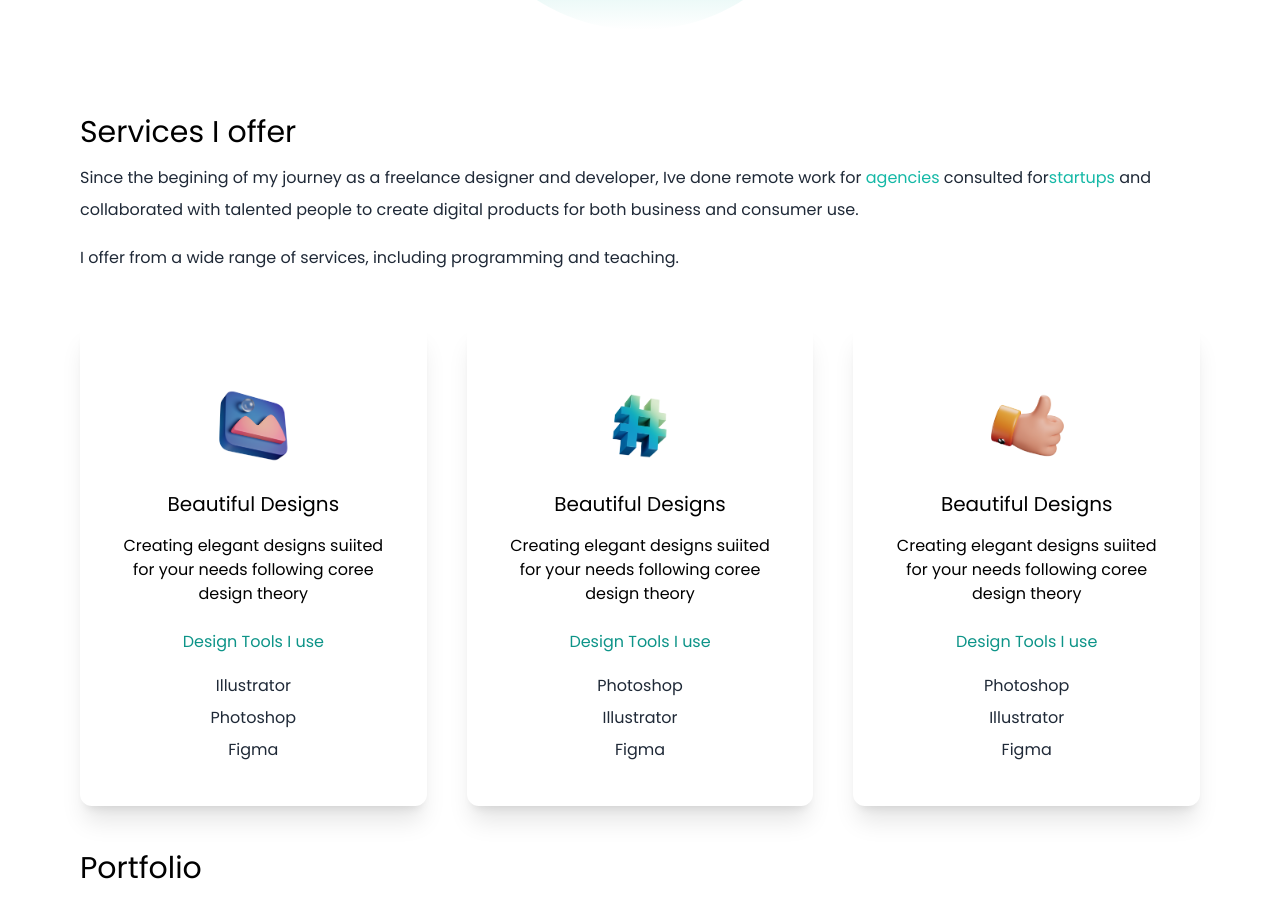
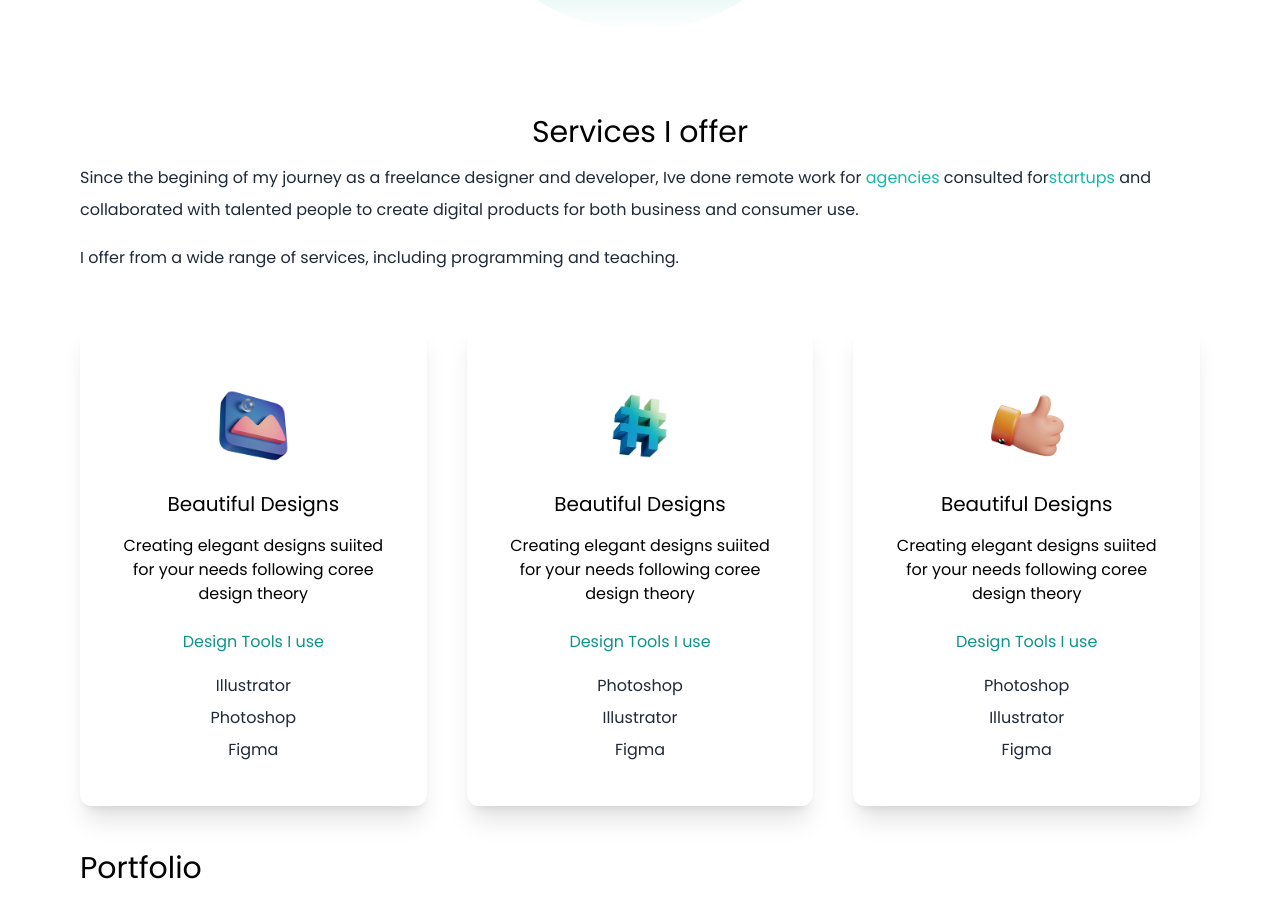
Before and after one commit to Oyawe/tailwind-react-portfolio, a React (Vite) app: page / in a window 1280 px wide. Shown: the part 966-1870 px from the top of the page. Built offline with nearby package versions, Linux system fonts and the light colour scheme.

Commit message:
dream corrections

```diff
--- a/src/App.jsx
+++ b/src/App.jsx
@@ -72,9 +72,12 @@ function App() {
           </section>
         </section>
 
+        {/* services section  */}
         <section>
           <div>
-            <h3 className="py-1 text-3xl dark:text-white">Services I offer</h3>
+            <h3 className="py-1 text-3xl text-center dark:text-white">
+              Services I offer
+            </h3>
             <p className="py-2 leading-8 text-gray-800 text-md dark:text-gray-400">
               Since the begining of my journey as a freelance designer and
               developer, Ive done remote work for{" "}
```
